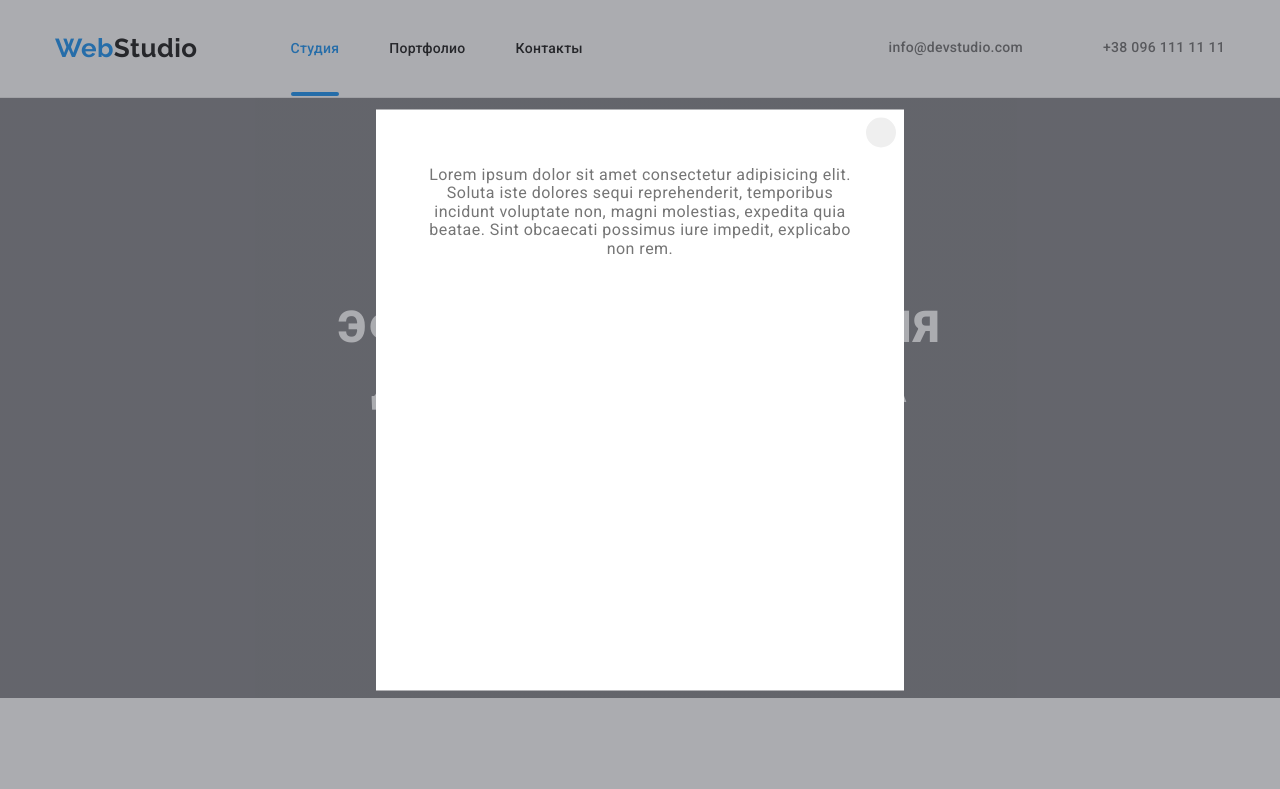
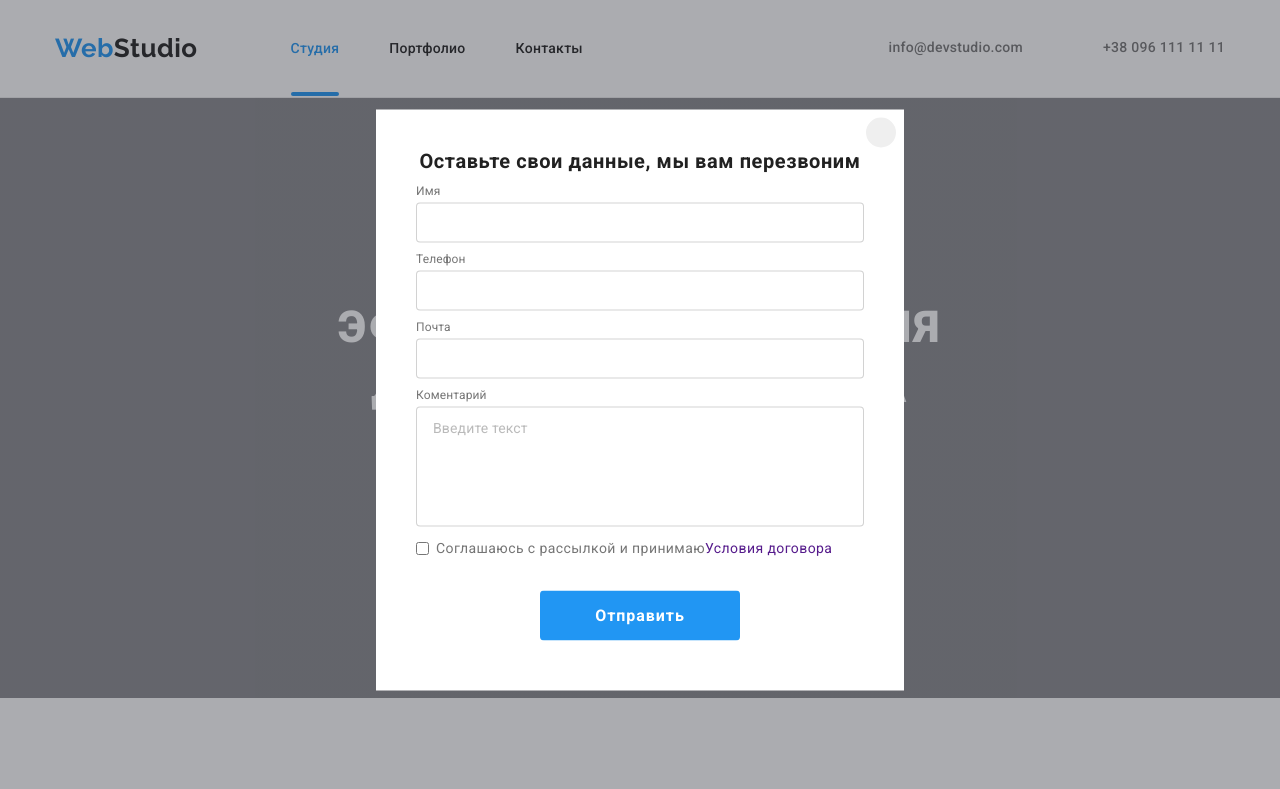
Before and after one commit to Alexsandr-Dvoretskiy/goit-markup-hw-06, a plain HTML site: page index.html in a window 1280 px wide. Both pictures are taken after a click on the button "Заказать услугу". Shown: the top 789 px of the page. Drawn offline with nearby package versions, Linux system fonts and the light colour scheme.

Commit message:
Update index.html

```diff
--- a/index.html
+++ b/index.html
@@ -82,11 +82,59 @@
 				<button type="button" class="button-hero" data-modal-open>Заказать услугу</button>
 				<div class="backdrop is-hidden" data-modal>
 					<div class="modal">
-						<p>
-							Lorem ipsum dolor sit amet consectetur adipisicing elit. Soluta iste dolores sequi reprehenderit,
-							temporibus incidunt voluptate non, magni molestias, expedita quia beatae. Sint obcaecati possimus iure
-							impedit, explicabo non rem.
-						</p>
+						<form class="form">
+							<b class="form-title">Оставьте свои данные, мы вам перезвоним</b>
+							<div class="form-field">
+								<label for="name">Имя</label>
+								<input type="text"
+								name="name"
+								id="name" class="modal-input">
+
+									<svg class="form-svg">
+										<use href="./images/sprite2.svg#icon-person-black"></use>
+									</svg>
+
+
+							</div>
+							<div class="form-field">
+								<label for="tel">Телефон</label>
+									<input type="tel" name="tel" id="tel" placeholder=" " />
+									<svg class="form-svg">
+										<use href="./images/sprite2.svg#icon-phone-black"></use>
+									</svg>
+							</div>
+							<div class="form-field">
+								<label for="mail">Почта</label>
+								<input type="email" name="mail" id="mail" placeholder=" " />
+								<svg class="form-svg">
+									<use href="./images/sprite2.svg#icon-email-black"></use>
+								</svg>
+							  </div>
+
+							  <div class="form-field">
+								<label for="comment">Коментарий</label>
+								<textarea
+								  class="comment"
+								  name="comment"
+								  id="comment"
+								  rows="8"
+								  placeholder="Введите текст "
+								></textarea>
+							  </div>
+
+							  <div class="form-checkbox">
+								<input type="checkbox" name="policy" id="policy" />
+								<label for="policy">Соглашаюсь с рассылкой и принимаю
+									 <a href="">Условия договора</a>
+								</label>
+							  </div>
+
+							  <button type="submit" class="button-form">Отправить</button>
+
+
+
+
+						</form>
 						<button class="button-close" data-modal-close>
 							<svg class="button-svg">
 								<use href="./images/sprite.svg#icon-close"></use>
@@ -438,14 +486,12 @@
 				</div>
 				<div class="fotter-form">
 					<strong class="fotter-strong">Подпишитесь на рассылку</strong>
-					<form>
-						<label for="">
-							<input type="email" name="email" placeholder="E-mail"  />
+					<form class="form-mail">
 
-
-					<button type="button" class="button-form">Подписаться</button>
-
-						</label>
+						<input type="email" name="email" class="fotter-input"  />
+						<label class="fotter-label">E-mail</label>
+						<button type="button" class="button-fotter">Подписаться
+						</button>
 					</form>
 
 				</div>
```
